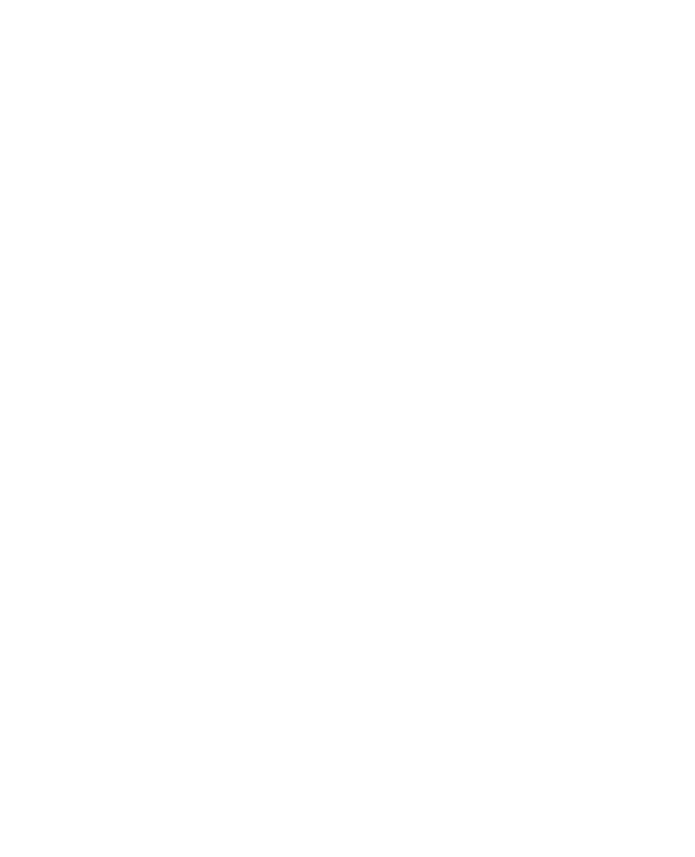
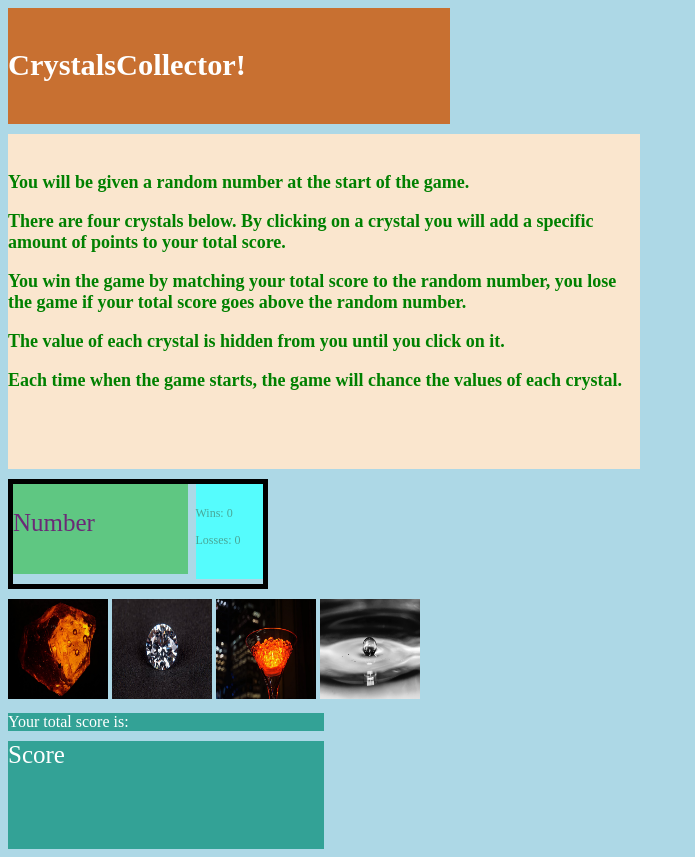
Before and after one commit to ejstraband/week-4-game, a plain HTML site: page index.html in a window 1280 px wide. Shown: the whole page, without its empty margins (0-695 px from the left). Before the commit the page ends 800 px from the top, so only its background shows below. Drawn offline with Linux system fonts and the light colour scheme.

Commit message:
variables and functions defined

```diff
--- a/assets/css/style.css
+++ b/assets/css/style.css
@@ -0,0 +1,80 @@
+body {
+	background-color: lightblue;
+}
+
+header {
+	font-size: 95%;
+	padding-top: 20px;
+	padding-bottom: 20px;
+	width: 35%;
+	color: white;
+	background-color: #C87031;
+}
+
+#instructions {
+	font-size: 18px;
+	font-weight: bold;
+	width: 50%;
+	color: green;
+	background-color: #FAE6CE;
+	padding-top: 20px;
+	padding-bottom: 60px;
+	margin-top: 10px;
+	margin-bottom: 10px;
+}
+
+#numberWinBlock {
+	display: block;
+	width: 250px;
+	height: 100px;
+	border-style: solid;
+	border-width: 5px;
+}
+
+	#targetScore {
+		background-color: #5FC782;
+		font-size: 25px;
+		color: #6B2977;
+		display: inline-block;
+		height: 90%;
+		width: 70%;
+		margin-right:5px;
+	}
+
+	#winsLosses {
+		background-color: #55FCFD;
+		color: #49A798;
+		font-size: 12px;
+		display: inline-block;
+		height: 85%;
+		width: 27%;
+		padding-top: 10px;
+		float: right;
+	}
+
+#crystals {
+	margin-top: 10px;
+	display: block;
+}
+
+.crystal {
+	display: inline-block;
+	width: 100px;
+	height: 100px;
+}
+
+#totalScoreDescription {
+	color: white;
+	background-color: #33A296;
+	width: 25%;
+	margin-top: 10px;
+	margin-bottom: 10px;
+}
+
+#yourScore {
+	color: white;
+	background-color: #33A296;
+	width: 25%;
+	font-size: 25px;
+	padding-bottom: 80px;
+}
--- a/assets/javascript/game.js
+++ b/assets/javascript/game.js
@@ -0,0 +1,39 @@
+// global variables
+var wins = 0;
+var losses = 0;
+var targetScore = 0;
+var myScore = 0;
+var crystalValues = [0, 0, 0, 0];
+
+console.log("current values: " + wins, losses, targetScore, myScore, crystalValues);
+
+// primary functions
+function gameStart() {
+	generateTargetScore();
+	generateCrystalValues();
+}
+
+function generateTargetScore() {
+
+}
+
+function generateCrystalValues() {
+
+}
+
+function win() {
+	wins = (wins+1);
+	gameStart();
+}
+
+function lose() {
+	losses = (losses+1);
+	gameStart();
+}
+
+// main app logic
+
+$("crystal").on("click", function() {
+
+
+});
--- a/index.html
+++ b/index.html
@@ -6,16 +6,57 @@
 	<meta charset="UTF-8">
 	<title>Crystals Collector</title>
 
-	<link rel="stylesheet" type="text/css" href="">
+	<link rel="stylesheet" type="text/css" href="assets/css/reset.css">
+	<link rel="stylesheet" type="text/css" href="assets/css/style.css">
+
 </head>
 
 <body>
 
 	<header>
-
+		<div>
+		<h1>CrystalsCollector!</h1>
+		</div>
 	</header>
 
+	<div id="instructions">
+		<p>You will be given a random number at the start of the game.</p>
 
+		<p>There are four crystals below. By clicking on a crystal you will add a specific amount of points to your total score.</p>
+
+		<p>You win the game by matching your total score to the random number, you lose the game if your total score goes above the random number.</p>
+
+		<p>The value of each crystal is hidden from you until you click on it.</p>
+
+		<p>Each time when the game starts, the game will chance the values of each crystal.</p>
+	</div>
+
+	<div id="numberWinBlock">
+		<div id="targetScore">
+			<p>Number</p>
+		</div>
+
+		<div id="winsLosses">
+			<p>Wins: 0</p>
+			<p>Losses: 0</p>
+		</div>
+	</div>
+
+	<div id="crystals">
+		<img class="crystal crystal-1" value="1" src="assets/images/bernstein-stone-glass-colorful-87610.jpeg">
+
+		<img class="crystal crystal-2" value="2" src="assets/images/diamond-gem-cubic-zirconia-jewel-68740.jpeg">
+
+		<img  class="crystal crystal-3" value="3" src="assets/images/pexels-photo-700972.jpeg">
+
+		<img  class="crystal crystal-4" value="4" src="assets/images/pexels-photo-596137.jpeg">
+	</div>
+
+	<div id="totalScoreDescription"> Your total score is: </div>
+
+	<div id="yourScore">Score</div>
+
+	<script type="text/javascript" src="assets/javascript/game.js"></script>
 </body>
 
 </html>
```
Also changed, not shown: assets/images/bernstein-stone-glass-colorful-87610.jpeg (added), assets/images/diamond-gem-cubic-zirconia-jewel-68740.jpeg (added), assets/images/pexels-photo-596137.jpeg (added), assets/images/pexels-photo-700972.jpeg (added), 2 other files.
